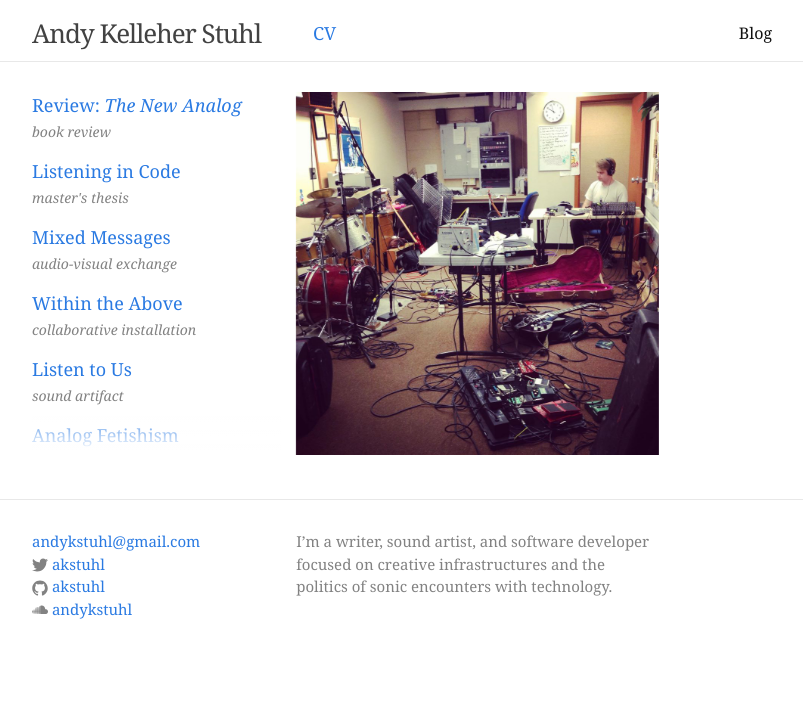
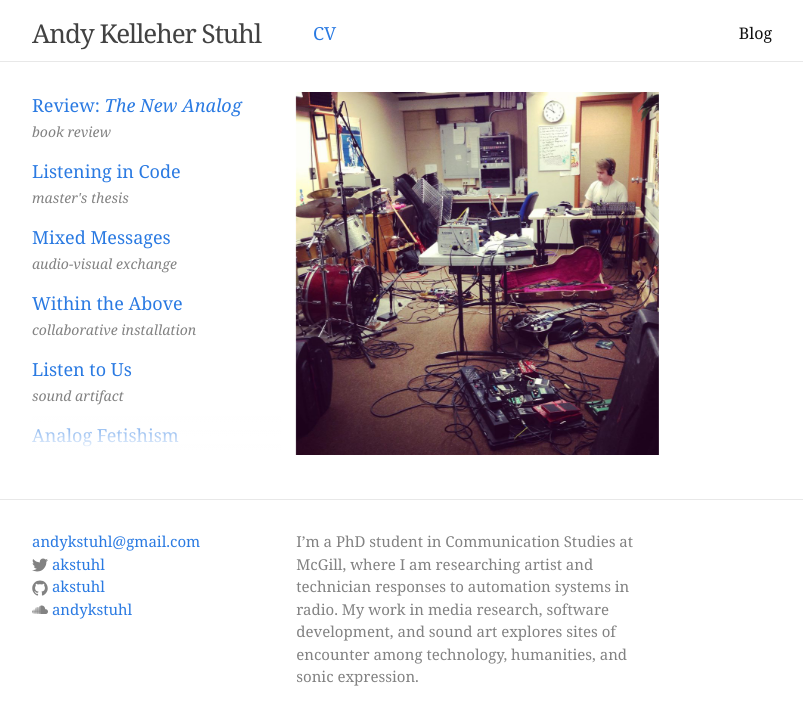
Before and after one commit to akstuhl/akstuhl.github.io, a Jekyll site: the page built from index.html, in a window 1280 px wide. Shown: the top 725 px of the page, without its empty margins (238-1041 px from the left). Built offline with Jekyll 4.4.1, drawn with Linux system fonts in a browser that asks for light colours; nearby versions of some CDN libraries.

Commit message:
update about-me

```diff
--- a/_config.yml
+++ b/_config.yml
@@ -2,9 +2,7 @@
 title: Andy Kelleher Stuhl
 email: andykstuhl@gmail.com
 description: > # this means to ignore newlines until "baseurl:"
-  I'm a writer, sound artist, and software developer focused on
-  creative infrastructures and the politics of sonic encounters
-  with technology.
+  I'm a PhD student in Communication Studies at McGill, where I am researching artist and technician responses to automation systems in radio. My work in media research, software development, and sound art explores sites of encounter among technology, humanities, and sonic expression.
 baseurl: "" # the subpath of your site, e.g. /blog/
 url: "http://akstuhl.github.io" # the base hostname & protocol for your site
 twitter_username: akstuhl
```
